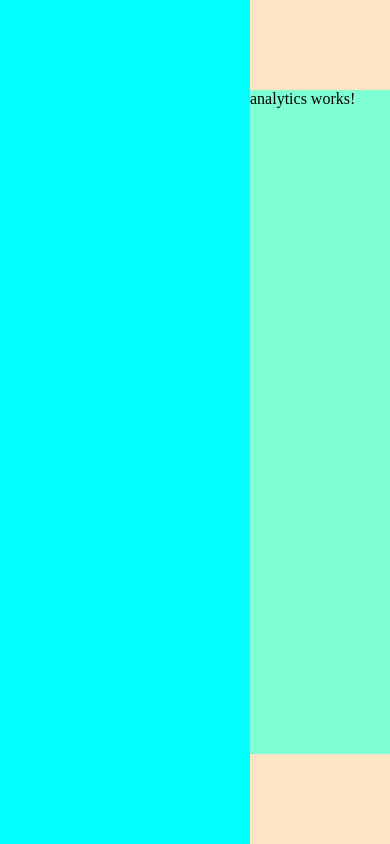
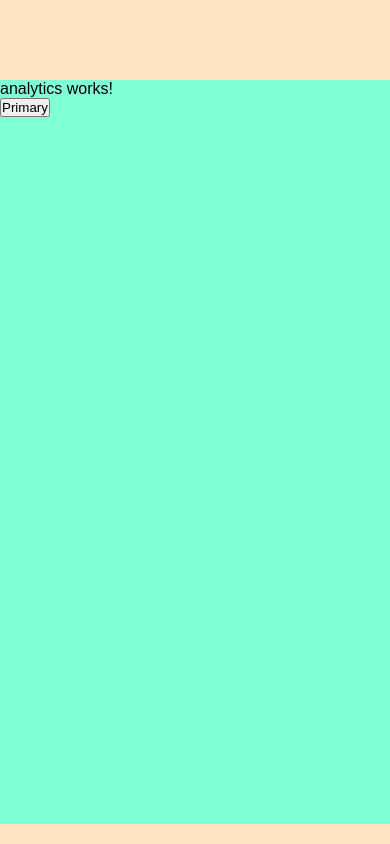
Before and after one commit to trinhvo915/online-shop-admin-ui, an Angular app: page / in a window 390 px wide. Built offline with nearby package versions, Linux system fonts and the light colour scheme.

Commit message:
add variable and google font

```diff
--- a/src/app/layout/footer/footer.component.scss
+++ b/src/app/layout/footer/footer.component.scss
@@ -1,4 +1,6 @@
+@import './../../../styles.scss';
+
 .footer {
-    height: 90px;
+    height: $heightFooter;
     background-color: bisque;
 }
--- a/src/app/layout/header/header.component.scss
+++ b/src/app/layout/header/header.component.scss
@@ -1,4 +1,6 @@
+@import './../../../styles.scss';
+
 .header {
-    height: 90px;
+    height: $heightHeader;
     background-color: bisque;
 }
--- a/src/app/layout/layout.component.scss
+++ b/src/app/layout/layout.component.scss
@@ -1,3 +1,5 @@
+@import './../../styles.scss';
+
 .container {
     display: flex;
     height: 100vh;
@@ -5,18 +7,28 @@
 
 .left-layout {
     height: 100%;
-    width: 250px;
+    width: $leftWith;
     background-color: aqua;
 }
 
 .right-layout {
+    height: 100%;
     display: flex;
     flex-direction: column;
-    height: 100%;
-    width: calc(100% - 250px);
+    width: calc(100% - $leftWith);
     background-color: aquamarine;
 }
 
 .content {
-    height: calc(100% - 180px);
+    height: calc(100% - $heightHeader + $heightFooter);
 }
+
+@media only screen and (max-width: 768px) {
+    .left-layout {
+        display: none;
+    }
+
+    .right-layout {
+        width: 100%;
+    }
+}
--- a/src/app/pages/analytics/analytics.component.html
+++ b/src/app/pages/analytics/analytics.component.html
@@ -1,3 +1,4 @@
 <div class="analytics">
     <p>analytics works!</p>
+    <button nz-button nzType="primary">Primary</button>
 </div>
--- a/src/styles.scss
+++ b/src/styles.scss
@@ -1,6 +1,14 @@
 /* You can add global styles to this file, and also import other style files */
+$leftWith: 250px;
+$heightHeader: 80px;
+$heightFooter: 20px;
+
 * {
     box-sizing: border-box;
     margin: 0;
     padding: 0;
 }
+
+body {
+    font-family: 'Poppins', sans-serif;
+}
```
